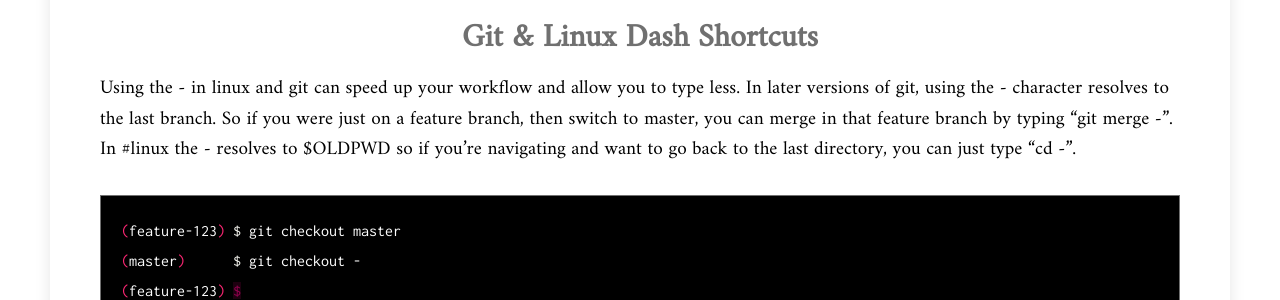
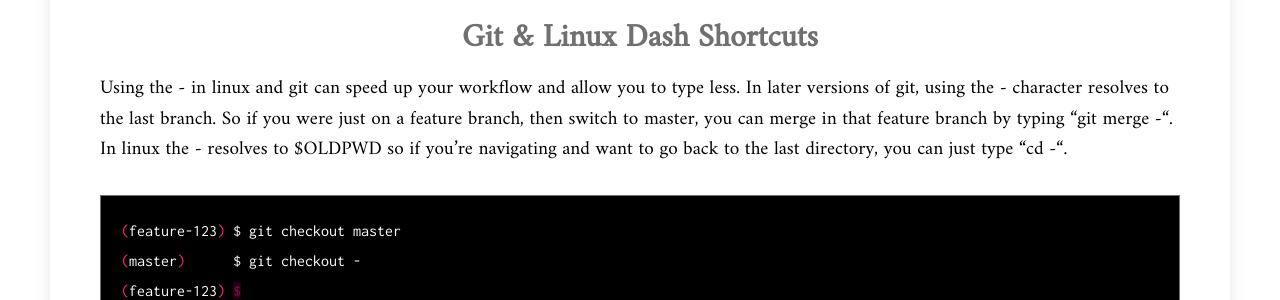
Before and after one commit to dev-diaries/web, a Jekyll site: the page built from _social-posts/git-linux-dash-shortcuts.md, in a window 1280 px wide. Shown: the part 149-449 px from the top of the page. Built offline with Jekyll 4.4.1, drawn with Linux system fonts in a browser that asks for light colours.

Commit message:
remove hash and fix quotes

```diff
--- a/_social-posts/git-linux-dash-shortcuts.md
+++ b/_social-posts/git-linux-dash-shortcuts.md
@@ -17,8 +17,8 @@
 Using the - in linux and git can speed up your workflow and allow you to type
 less. In later versions of git, using the - character resolves to the last branch.
 So if you were just on a feature branch, then switch to master, you can merge
-in that feature branch by typing “git merge -”. In #linux the - resolves to
-$OLDPWD so if you’re navigating and want to go back to the last directory, you can just type “cd -”.
+in that feature branch by typing "git merge -". In linux the - resolves to
+$OLDPWD so if you’re navigating and want to go back to the last directory, you can just type "cd -".
 
 {% highlight bash %}
 (feature-123) $ git checkout master
```
